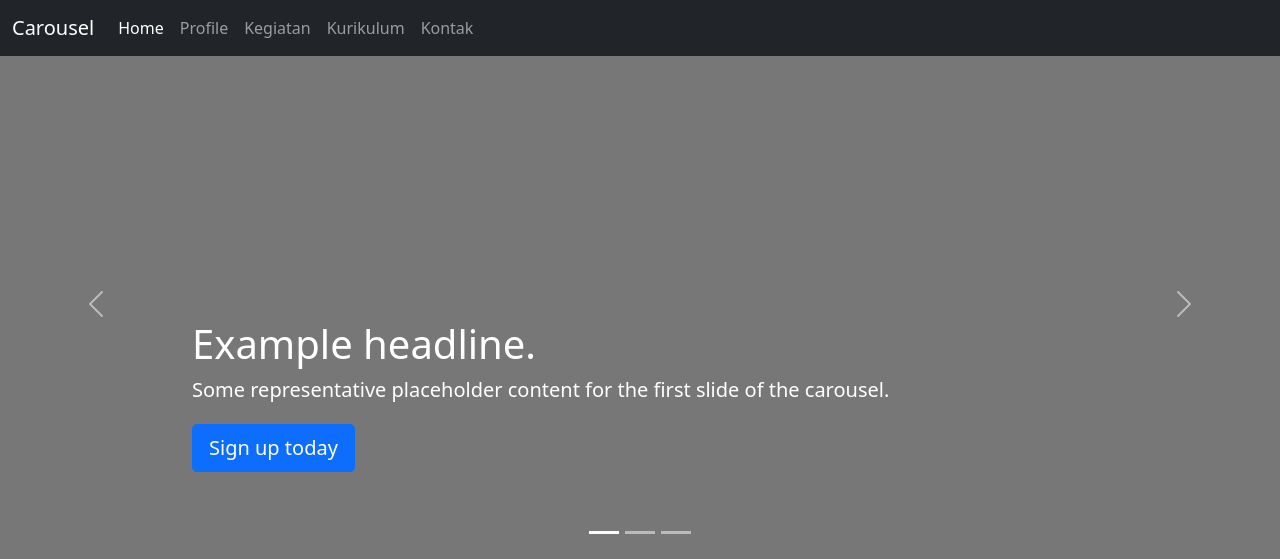
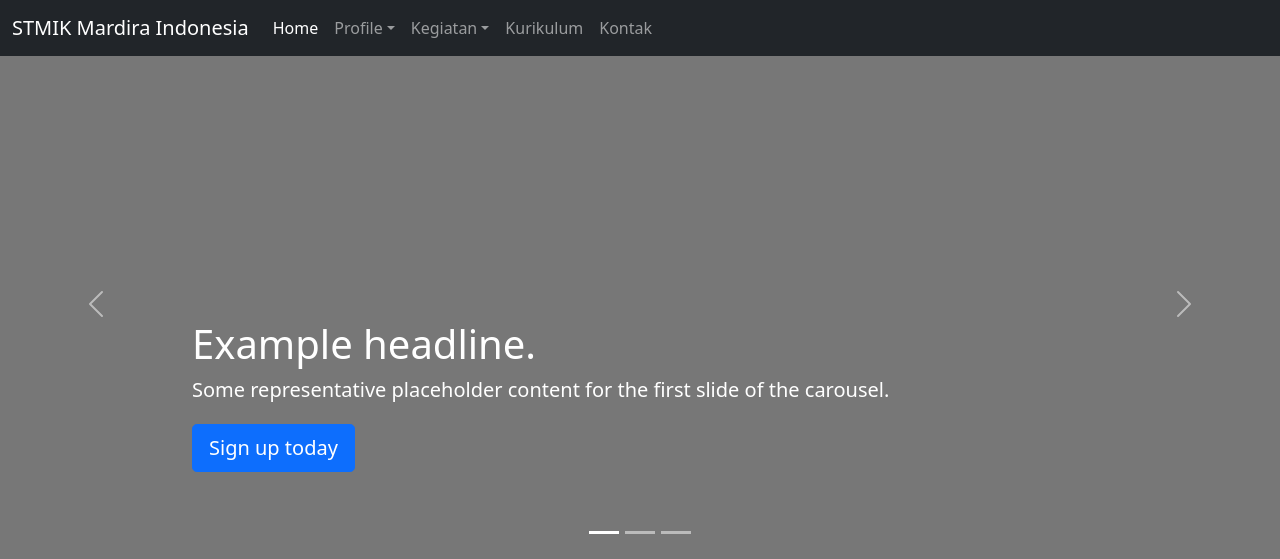
Before and after one commit to putrizakinaya09/web_profile, a CodeIgniter 4 app: the page made by app/Views/home.php in a window 1280 px wide. Shown: the top 559 px of the page. Run offline with PHP 8.4 and a stand-in for CodeIgniter, Linux system fonts and the light colour scheme; the template is opened without the code that fills it, so the values that code supplies are empty; some libraries are stand-ins or nearby versions.

Commit message:
change navbar to dropdown

```diff
--- a/app/Views/layouts/layout.php
+++ b/app/Views/layouts/layout.php
@@ -10,7 +10,7 @@
   <link href="https://cdn.jsdelivr.net/npm/bootstrap@5.1.3/dist/css/bootstrap.min.css" rel="stylesheet" integrity="sha384-1BmE4kWBq78iYhFldvKuhfTAU6auU8tT94WrHftjDbrCEXSU1oBoqyl2QvZ6jIW3" crossorigin="anonymous">
 
   <script src="https://cdnjs.cloudflare.com/ajax/libs/jquery/3.6.0/jquery.min.js" integrity="sha512-894YE6QWD5I59HgZOGReFYm4dnWc1Qt5NtvYSaNcOP+u1T9qYdvdihz0PPSiiqn/+/3e7Jo4EaG7TubfWGUrMQ==" crossorigin="anonymous" referrerpolicy="no-referrer"></script>
-  <link rel="stylesheet" href="<?= base_url()?>/assets/css/carousel.css">
+  <link rel="stylesheet" href="<?= base_url() ?>/assets/css/carousel.css">
   <title>Web2 Kelompok 2</title>
   <style>
     .bd-placeholder-img {
@@ -34,7 +34,7 @@
   <header>
     <nav class="navbar navbar-expand-md navbar-dark fixed-top bg-dark">
       <div class="container-fluid">
-        <a class="navbar-brand" href="#">Carousel</a>
+        <a class="navbar-brand" href="#">STMIK Mardira Indonesia</a>
         <button class="navbar-toggler" type="button" data-bs-toggle="collapse" data-bs-target="#navbarCollapse" aria-controls="navbarCollapse" aria-expanded="false" aria-label="Toggle navigation">
           <span class="navbar-toggler-icon"></span>
         </button>
@@ -43,11 +43,21 @@
             <li class="nav-item">
               <a class="nav-link active" aria-current="page" href="#">Home</a>
             </li>
-            <li class="nav-item">
-              <a class="nav-link" href="#">Profile</a>
+            <li class="nav-item dropdown">
+              <a href="#" class="nav-link dropdown-toggle" data-bs-toggle="dropdown">Profile</a>
+              <div class="dropdown-menu">
+                <a href="#" class="dropdown-item">Sabutan KA.Prodi</a>
+                <a href="#" class="dropdown-item">Visi dan Misi</a>
+                <a href="#" class="dropdown-item">Struktur Organisasi</a>
+              </div>
             </li>
-            <li class="nav-item">
-              <a class="nav-link" href="#">Kegiatan</a>
+            <li class="nav-item dropdown">
+              <a href="#" class="nav-link dropdown-toggle" data-bs-toggle="dropdown">Kegiatan</a>
+              <div class="dropdown-menu">
+                <a href="#" class="dropdown-item">Pengumuman</a>
+                <a href="#" class="dropdown-item">Berita</a>
+                <a href="#" class="dropdown-item">Gallery</a>
+              </div>
             </li>
             <li class="nav-item">
               <a class="nav-link" href="#">Kurikulum</a>
@@ -55,6 +65,7 @@
             <li class="nav-item">
               <a class="nav-link" href="#">Kontak</a>
             </li>
+
           </ul>
 
         </div>
```
